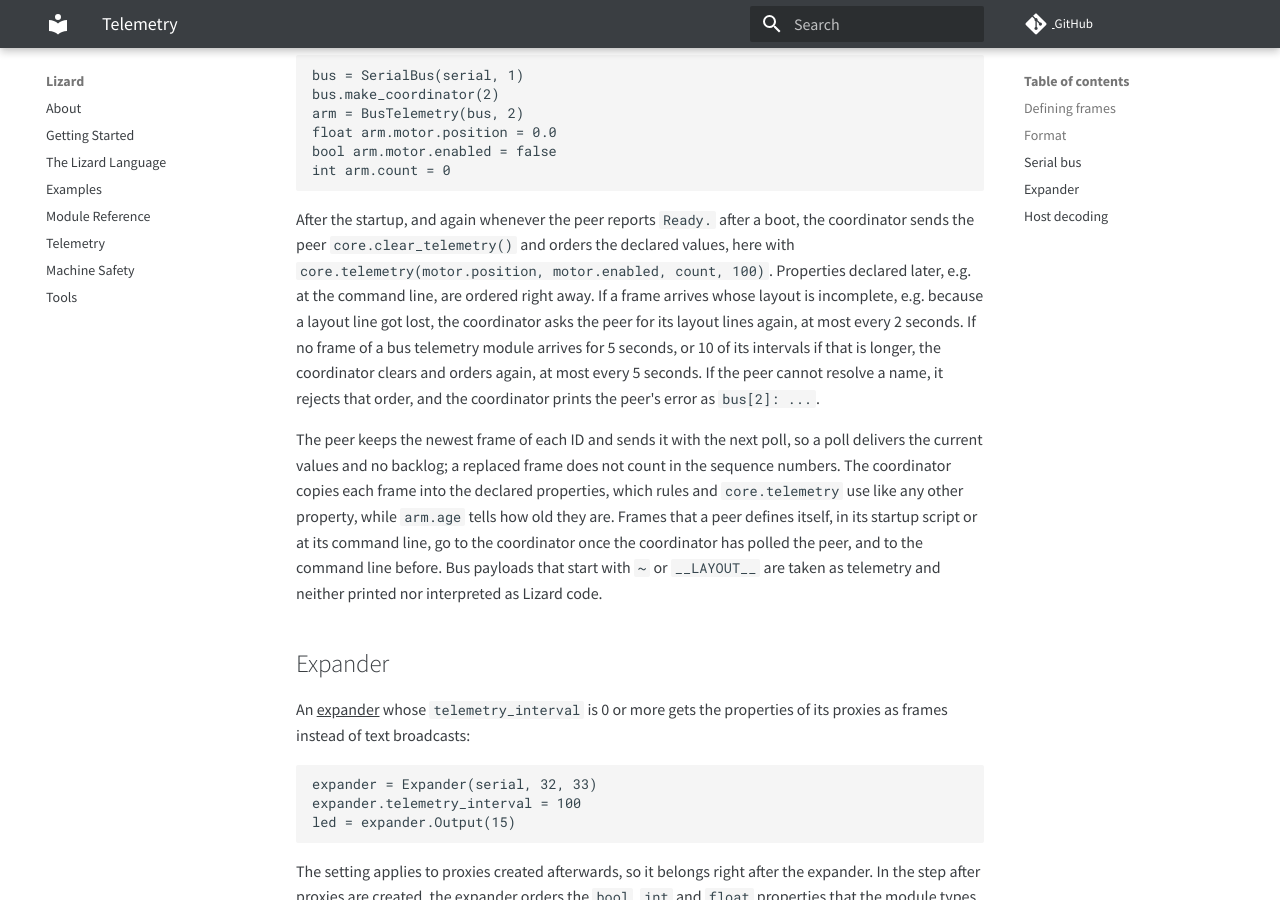
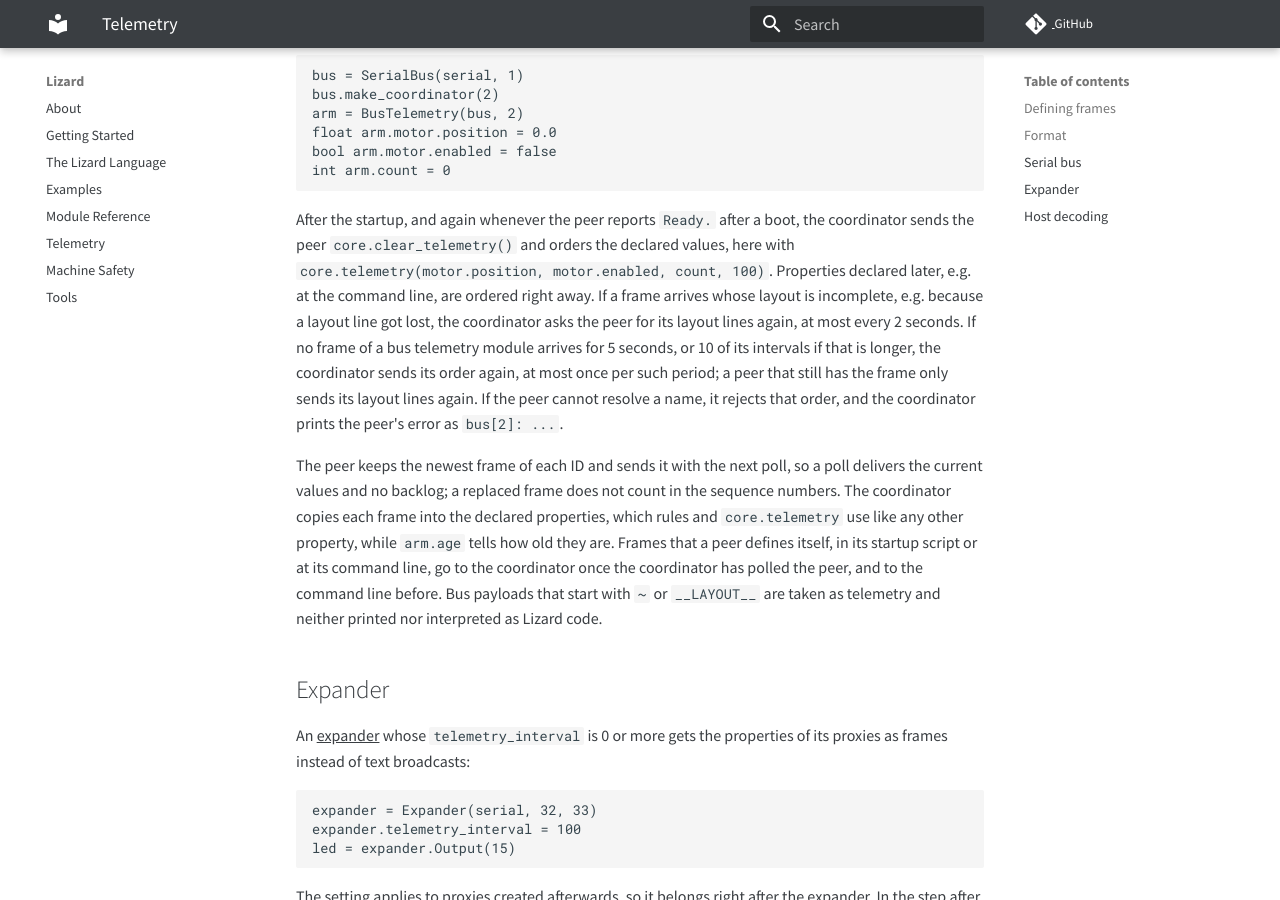
Before and after one commit to zauberzeug/lizard, an MkDocs documentation site: the page built from docs/telemetry.md, in a window 1280 px wide and 900 px high, scrolled down 2568 px. Built offline with MkDocs 1.6.1 and Material for MkDocs 9.7.7, drawn with Linux system fonts in a browser that asks for light colours; comment, search, counter and statistics services are not loaded.

Commit message:
Describe the renewed order of a silent bus telemetry module

```diff
--- a/docs/telemetry.md
+++ b/docs/telemetry.md
@@ -97,7 +97,7 @@ int arm.count = 0
 After the startup, and again whenever the peer reports `Ready.` after a boot, the coordinator sends the peer `core.clear_telemetry()` and orders the declared values, here with `core.telemetry(motor.position, motor.enabled, count, 100)`.
 Properties declared later, e.g. at the command line, are ordered right away.
 If a frame arrives whose layout is incomplete, e.g. because a layout line got lost, the coordinator asks the peer for its layout lines again, at most every 2 seconds.
-If no frame of a bus telemetry module arrives for 5 seconds, or 10 of its intervals if that is longer, the coordinator clears and orders again, at most every 5 seconds.
+If no frame of a bus telemetry module arrives for 5 seconds, or 10 of its intervals if that is longer, the coordinator sends its order again, at most once per such period; a peer that still has the frame only sends its layout lines again.
 If the peer cannot resolve a name, it rejects that order, and the coordinator prints the peer's error as `bus[2]: ...`.
 
 The peer keeps the newest frame of each ID and sends it with the next poll, so a poll delivers the current values and no backlog; a replaced frame does not count in the sequence numbers.
```
